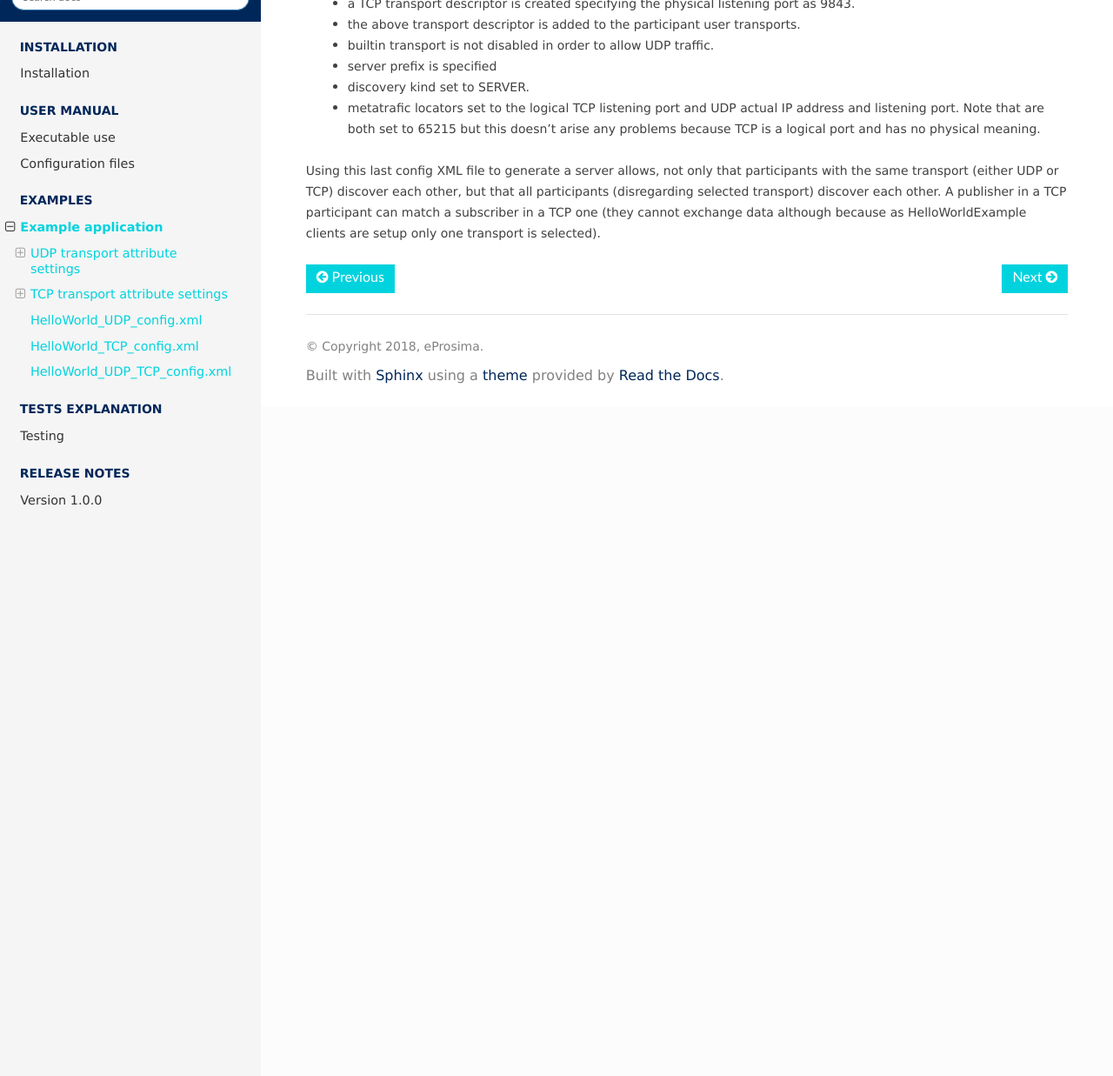
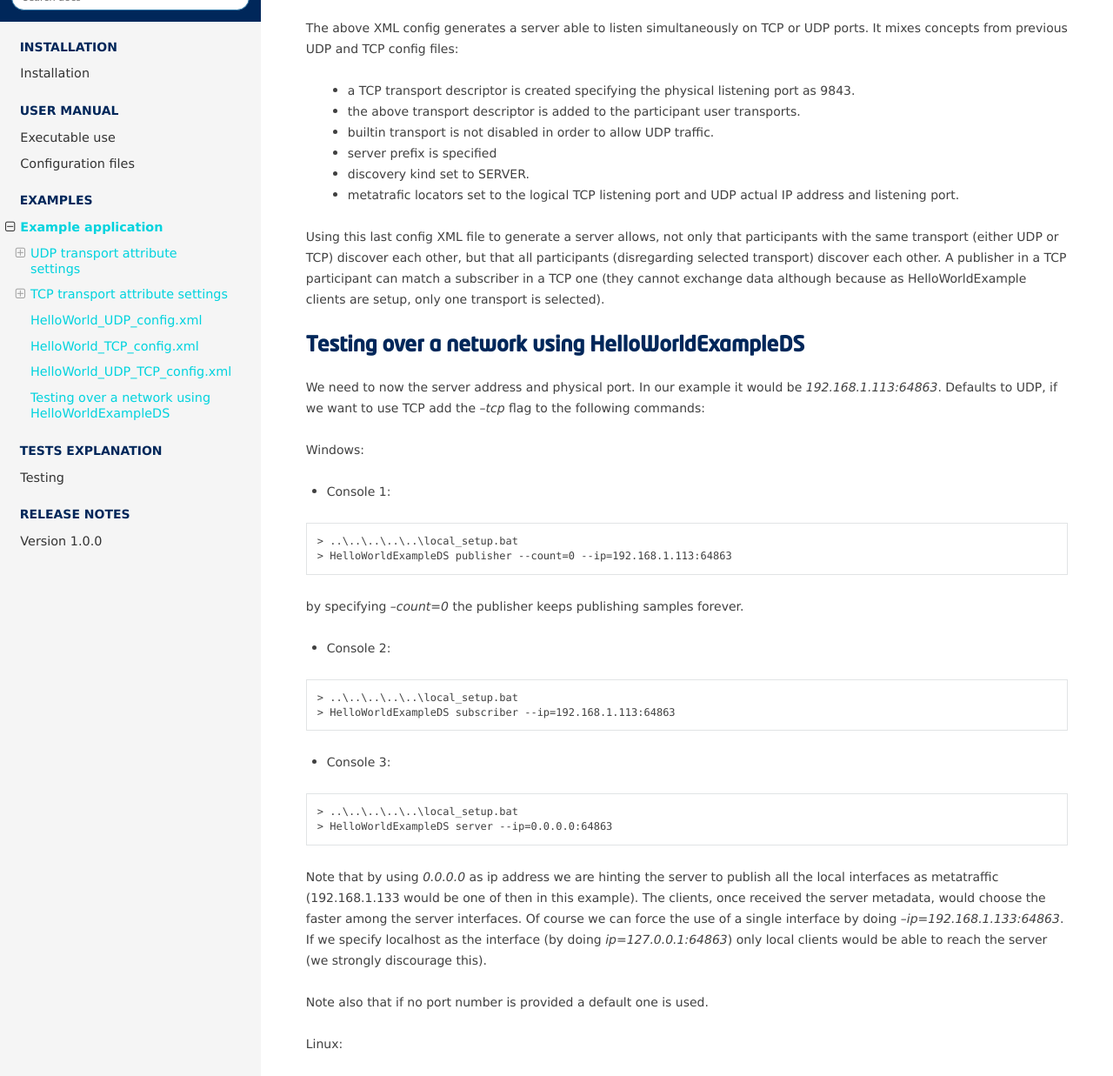
Before and after one commit to eProsima/Discovery-Server-docs, a Sphinx documentation site: the page built from docs/HelloWorldExample.rst, in a window 1280 px wide and 1400 px high, scrolled down 6347 px, cut to the strip 163-1400 px from the top of the window. Shown: the whole strip at 87% size. Built offline with Sphinx 7.4.7 and the Read the Docs theme 2.0.0, drawn with Linux system fonts in a browser that asks for light colours; some of the changed text lies outside the part shown.

Commit message:
HelloWorldExampleDS updated to work across networks (#3)

```diff
--- a/docs/HelloWorldExample.rst
+++ b/docs/HelloWorldExample.rst
@@ -14,7 +14,7 @@
 As usual, we launch publishers and subscribers by running HelloWorldExampleDS.exe with the corresponding **publisher**
 or **subscriber** argument. Each publisher and subscriber is launched within its own participant, but now the
 :code:`HelloWorldPublisher::init()` and :code:`HelloWorldSubscriber::init()` methods are modified to create clients
-and hard code the server's reference.
+and add the server address specified by command line (`Testing over a network using HelloWorldExampleDS`_).
 
 UDP transport attribute settings
 --------------------------------
@@ -35,8 +35,9 @@
     PParam.rtps.builtin.discovery_config.leaseDuration = c_TimeInfinite;
     PParam.rtps.setName("Participant_pub");
 
-    Locator_t server_address(LOCATOR_KIND_UDPv4, 65215);
-    IPLocator::setIPv4(server_address, 127, 0, 0, 1);
+    // placeholder values for the server address
+    Locator_t server_address(LOCATOR_KIND_UDPv4, 64863);
+    IPLocator::setIPv4(server_address, 192, 168, 1, 113);
 
     ratt.metatrafficUnicastLocatorList.push_back(server_address);
     PParam.rtps.builtin.discovery_config.m_DiscoveryServers.push_back(ratt);
@@ -46,7 +47,7 @@
 Note that according to `former attributes explanation <command_line#rtps-attributes-dealing-with-discovery-services>`_
 we must populate the **DiscoverySettings discovery_config** specifying we want to create a
 **DiscoveryProtocol_t::CLIENT** and adding a new *RemoteServerAttributes* object to the *m_DiscoveryServers* list.
-In this case the UDP port 65215 is hardcoded as is the server prefix.
+In this case the UDP port 64863 is hardcoded as is the server prefix.
 
 UDP transport code setup for a server
 ^^^^^^^^^^^^^^^^^^^^^^^^^^^^^^^^^^^^^
@@ -60,8 +61,9 @@
     PParam.rtps.builtin.discovery_config.leaseDuration = c_TimeInfinite;
     PParam.rtps.setName("Participant_server");
 
-    Locator_t server_address(LOCATOR_KIND_UDPv4, 65215);
-    IPLocator::setIPv4(server_address, 127, 0, 0, 1);
+    // placeholder values for the server address
+    Locator_t server_address(LOCATOR_KIND_UDPv4, 64863);
+    IPLocator::setIPv4(server_address, 192, 168, 1, 113);
 
     PParam.rtps.builtin.metatrafficUnicastLocatorList.push_back(server_address);
 
@@ -70,7 +72,7 @@
 Note that according to `former attributes explanation <command_line#rtps-attributes-dealing-with-discovery-services>`_
 we must populate the **DiscoverySettings discovery_config** specifying we want to create a
 **DiscoveryProtocol_t::SERVER** and adding a new listening locator to any **BuiltinAttributes** metatraffic lists
-(this locator or locators must be known by the clients). In this case, the UDP port 65215 is hardcoded as is the
+(this locator or locators must be known by the clients). In this case, the UDP port 64863 is hardcoded as is the
 server prefix.
 
 TCP transport attribute settings
@@ -94,11 +96,12 @@
     PParam.rtps.builtin.discovery_config.leaseDuration = c_TimeInfinite;
     PParam.rtps.setName("Participant_pub");
 
+    // Placeholder values for the server address
     Locator_t server_address;
     server_address.kind = LOCATOR_KIND_TCPv4;
-    IPLocator::setLogicalPort(server_address, 65215);
+    IPLocator::setLogicalPort(server_address, 64863);
     IPLocator::setPhysicalPort(server_address, 9843);
-    IPLocator::setIPv4(server_address, 127, 0, 0, 1);
+    IPLocator::setIPv4(server_address, 192, 168, 1, 113);
 
     ratt.metatrafficUnicastLocatorList.push_back(server_address);
     PParam.rtps.builtin.discovery_config.m_DiscoveryServers.push_back(ratt);
@@ -140,10 +143,11 @@
     PParam.rtps.builtin.discovery_config.leaseDuration = c_TimeInfinite;
     PParam.rtps.setName("Participant_server");
 
+    // Placeholder values for the server address
     Locator_t server_address;
     server_address.kind = LOCATOR_KIND_TCPv4;
-    IPLocator::setLogicalPort(server_address, 65215);
-    IPLocator::setIPv4(server_address, 127, 0, 0, 1);
+    IPLocator::setLogicalPort(server_address, 64863);
+    IPLocator::setIPv4(server_address, 192, 168, 1, 113);
 
     PParam.rtps.builtin.metatrafficUnicastLocatorList.push_back(server_address);
 
@@ -158,7 +162,7 @@
 
 The **DiscoverySettings discovery_config** is almost the same as in
 `UDP server case <#udp-transport-code-setup-of-a-server>`_. Note that here the *server_address* locator specifies
-65215 as a logical port instead of a physical one.
+64863 as a logical port instead of a physical one.
 
 A new TCPv4TransportDescriptor must be created and a physical listening port selected. Unlike the client code, this
 listening port (9843 in the example) must be known beforehand for all clients in order to successfully deliver
@@ -189,25 +193,27 @@
 
 .. code-block:: bash
 
-	$ ./HelloWorldExampleDS publisher|subscriber|server [ -h | -t | -c [<num>] | -i [<num>] ]
+	$ ./HelloWorldExampleDS publisher|subscriber|server [ -h | -t | -c [<num>] | -i [<num>]  | -l ip[:port] ]
 
 Windows:
 
 .. code-block:: bat
 
-	> HelloWorldExampleDS publisher|subscriber|server [ -h | -t | -c [<num>] | -i [<num>] ]
+	> HelloWorldExampleDS publisher|subscriber|server [ -h | -t | -c [<num>] | -i [<num>] | -l ip[:port] ]
 
-+----------+------------------+---------------------------------------------------------+
-| SHORTCUT |       FLAG       |                         MEANING                         |
-+==========+==================+=========================================================+
-| -h       | --help           | Produce help message                                    |
-+----------+------------------+---------------------------------------------------------+
-| -t       | --tcp            | Use TCP transport instead of the default UDP one        |
-+----------+------------------+---------------------------------------------------------+
-| -c <num> | --count=<num>    | Number of datagrams to send (0=infinite) defaults to 10 |
-+----------+------------------+---------------------------------------------------------+
-| -i <num> | --Interval=<num> | Time between samples in milliseconds defaults to 100    |
-+----------+------------------+---------------------------------------------------------+
++----------------+------------------+---------------------------------------------------------+
+| SHORTCUT       |       FLAG       |                         MEANING                         |
++================+==================+=========================================================+
+| -h             | --help           | Produce help message                                    |
++----------------+------------------+---------------------------------------------------------+
+| -t             | --tcp            | Use TCP transport instead of the default UDP one        |
++----------------+------------------+---------------------------------------------------------+
+| -c <num>       | --count=<num>    | Number of datagrams to send (0=infinite) defaults to 10 |
++----------------+------------------+---------------------------------------------------------+
+| -i <num>       | --Interval=<num> | Time between samples in milliseconds defaults to 100    |
++----------------+------------------+---------------------------------------------------------+
+| -l <ip[:port]> | --ip=<ip[:port]> | Server address and physical port                        |
++----------------+------------------+---------------------------------------------------------+
 
 The main difference with the plain HelloWorldExample is that additionally to the Publisher and Subscriber instance we
 must launch a server instance in order to allow publishers and subscribers to discover each other. A simple test
@@ -255,7 +261,6 @@
 .. code-block:: bash
 
 	$ ./discovery-server-X.X.X(d) config-file.xml
-
 
 As an example we show here the configuration files associated with each specific kind of transport:
 
@@ -318,10 +323,72 @@
  + builtin transport is not disabled in order to allow UDP traffic.
  + server prefix is specified
  + discovery kind set to SERVER.
- + metatrafic locators set to the logical TCP listening port and UDP actual IP address and listening port. Note that
-   are both set to 65215 but this doesn't arise any problems because TCP is a logical port and has no physical meaning.
+ + metatrafic locators set to the logical TCP listening port and UDP actual IP address and listening port.
 
 Using this last config XML file to generate a server allows, not only that participants with the same transport
 (either UDP or TCP) discover each other, but that all participants (disregarding selected transport) discover
 each other. A publisher in a TCP participant can match a subscriber in a TCP one (they cannot exchange data although
-because as HelloWorldExample clients are setup only one transport is selected).
+because as HelloWorldExample clients are setup, only one transport is selected).
+
+Testing over a network using HelloWorldExampleDS
+------------------------------------------------
+
+We need to now the server address and physical port. In our example it would be `192.168.1.113:64863`. Defaults to UDP,
+if we want to use TCP add the `--tcp` flag to the following commands:
+
+Windows:
+
+- Console 1:
+
+.. code-block:: bat
+
+    > ..\..\..\..\..\local_setup.bat
+    > HelloWorldExampleDS publisher --count=0 --ip=192.168.1.113:64863
+
+by specifying `--count=0` the publisher keeps publishing samples forever.
+
+- Console 2:
+
+.. code-block:: bat
+
+    > ..\..\..\..\..\local_setup.bat
+    > HelloWorldExampleDS subscriber --ip=192.168.1.113:64863
+
+- Console 3:
+
+.. code-block:: bat
+
+    > ..\..\..\..\..\local_setup.bat
+    > HelloWorldExampleDS server --ip=0.0.0.0:64863
+
+Note that by using `0.0.0.0` as ip address we are hinting the server to publish all the local interfaces as metatraffic
+(192.168.1.133 would be one of then in this example). The clients, once received the server metadata, would choose the
+faster among the server interfaces. Of course we can force the use of a single interface by doing
+`--ip=192.168.1.133:64863`. If we specify localhost as the interface (by doing `ip=127.0.0.1:64863`) only local clients
+would be able to reach the server (we strongly discourage this).
+
+Note also that if no port number is provided a default one is used.
+
+
+Linux:
+
+- Terminal 1:
+
+.. code-block:: bash
+
+	$ . ../../../../../local_setup.bash
+    $ ./HelloWorldExampleDS publisher --count=0 --ip=192.168.1.113:64863
+
+- Terminal 2:
+
+.. code-block:: bash
+
+	$ . ../../../../../local_setup.bash
+    $ ./HelloWorldExampleDS subscriber --ip=192.168.1.113:64863
+
+- Terminal 3:
+
+.. code-block:: bash
+
+	$ . ../../../../../local_setup.bash
+    $ ./HelloWorldExampleDS server --ip=0.0.0.0:64863
```
Also changed, not shown: README.md (+90 -23 lines), 4 other files.
